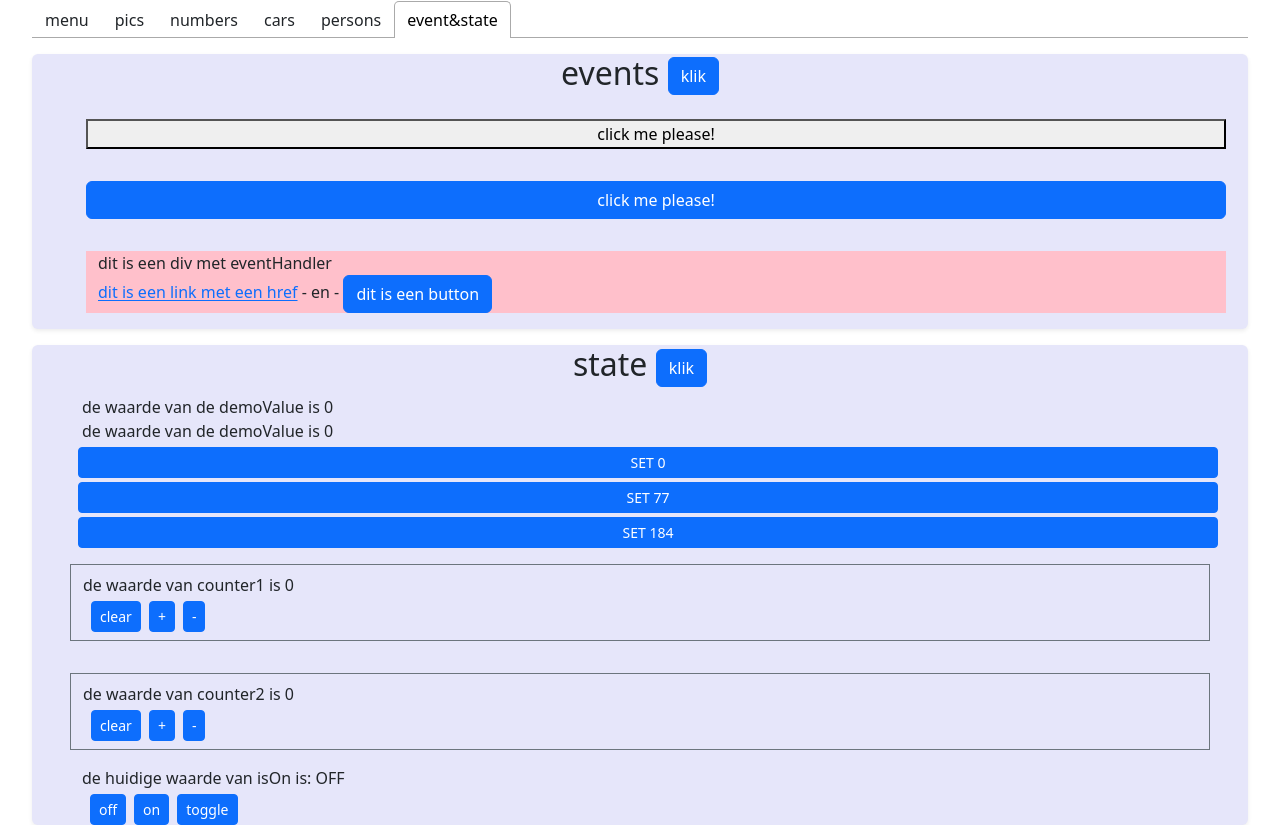
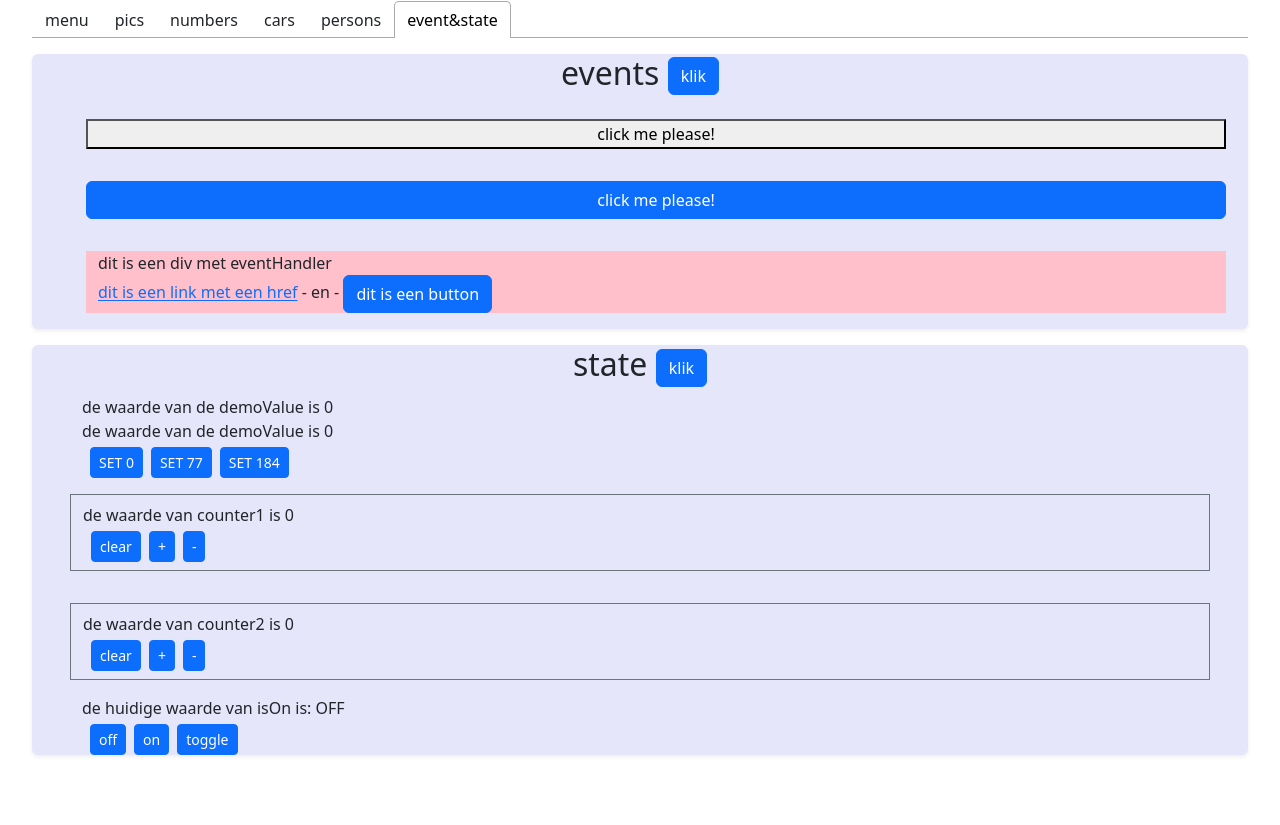
Before and after one commit to axeltuyaerts/dynamic_oefeningen, a React (Create React App) app: page / in a window 1280 px wide. Both pictures are taken after a click on the tab "event&state". After the commit the page ends 800 px from the top, so only its background shows below. Built offline with nearby package versions, Linux system fonts and the light colour scheme.

Commit message:
4.1 extract component DemoValue

```diff
--- a/src/components/StateDemo.js
+++ b/src/components/StateDemo.js
@@ -4,15 +4,25 @@ import {MyButton} from "./MyButton";
 import {Counter} from "./Counter";
 import {OnOffDemo} from "./OnOffDemo";
 
-export function StateDemo() {
+function DemoValue() {
     const [demoValue, setDemoValue] = useState(0);
 
+    return (
+        <div>
+            <div>de waarde van de demoValue is {demoValue}</div>
+            <div>de waarde van de demoValue is {demoValue}</div>
+            <div>
+                <MyButton onClick={() => setDemoValue(0)}> SET 0</MyButton>
+                <MyButton onClick={() => setDemoValue(77)}> SET 77</MyButton>
+                <MyButton onClick={() => setDemoValue(184)}> SET 184</MyButton>
+            </div>
+        </div>
+    )
+}
+
+export function StateDemo() {
     return <Section title={"state"}>
-        <div>de waarde van de demoValue is {demoValue}</div>
-        <div>de waarde van de demoValue is {demoValue}</div>
-        <MyButton onClick={() => setDemoValue(0)}> SET 0</MyButton>
-        <MyButton onClick={() => setDemoValue(77)}> SET 77</MyButton>
-        <MyButton onClick={() => setDemoValue(184)}> SET 184</MyButton>
+        <DemoValue/>
         <Counter name={"counter1"}/>
         <Counter name={"counter2"}/>
         <OnOffDemo/>
```
